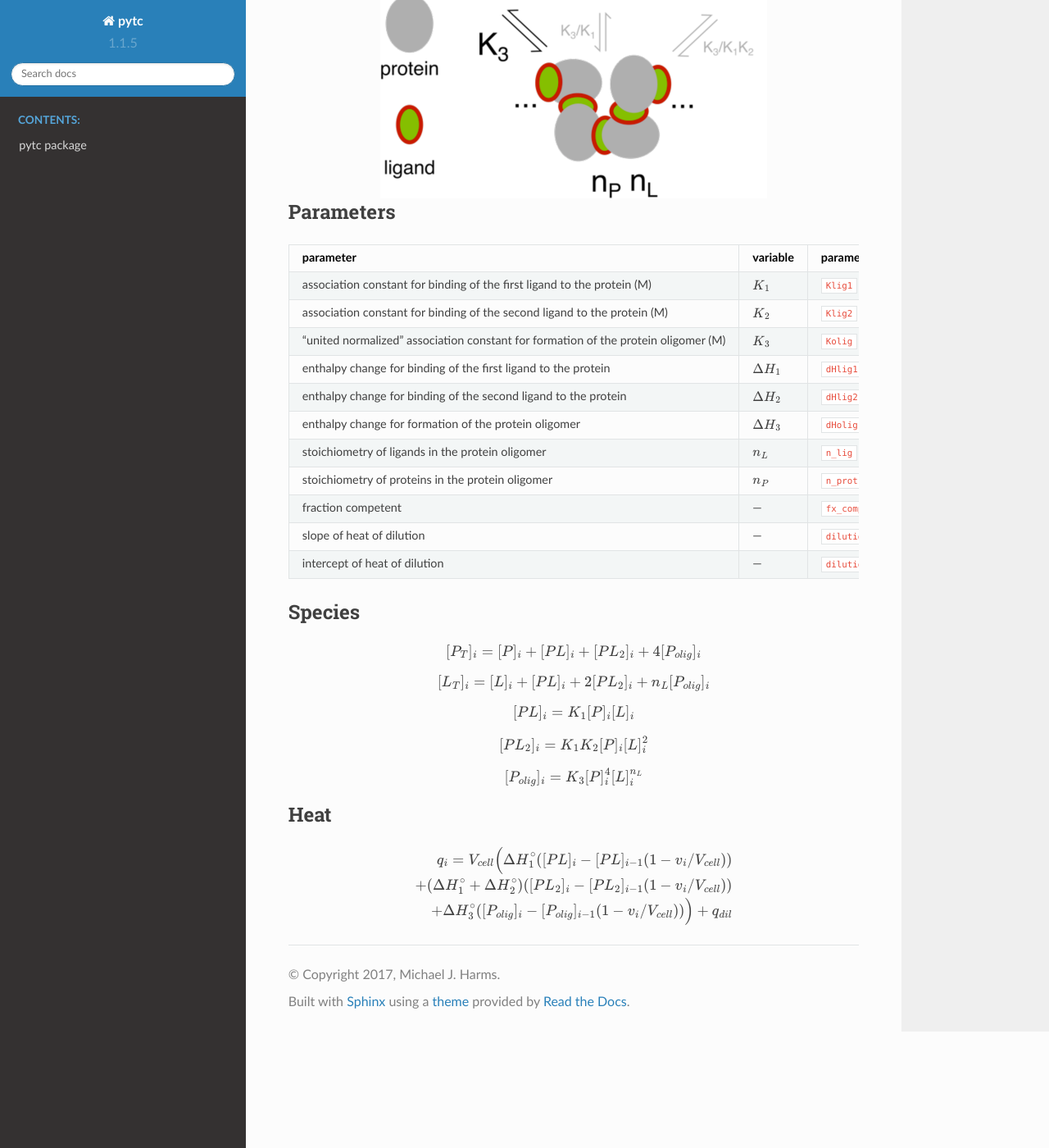
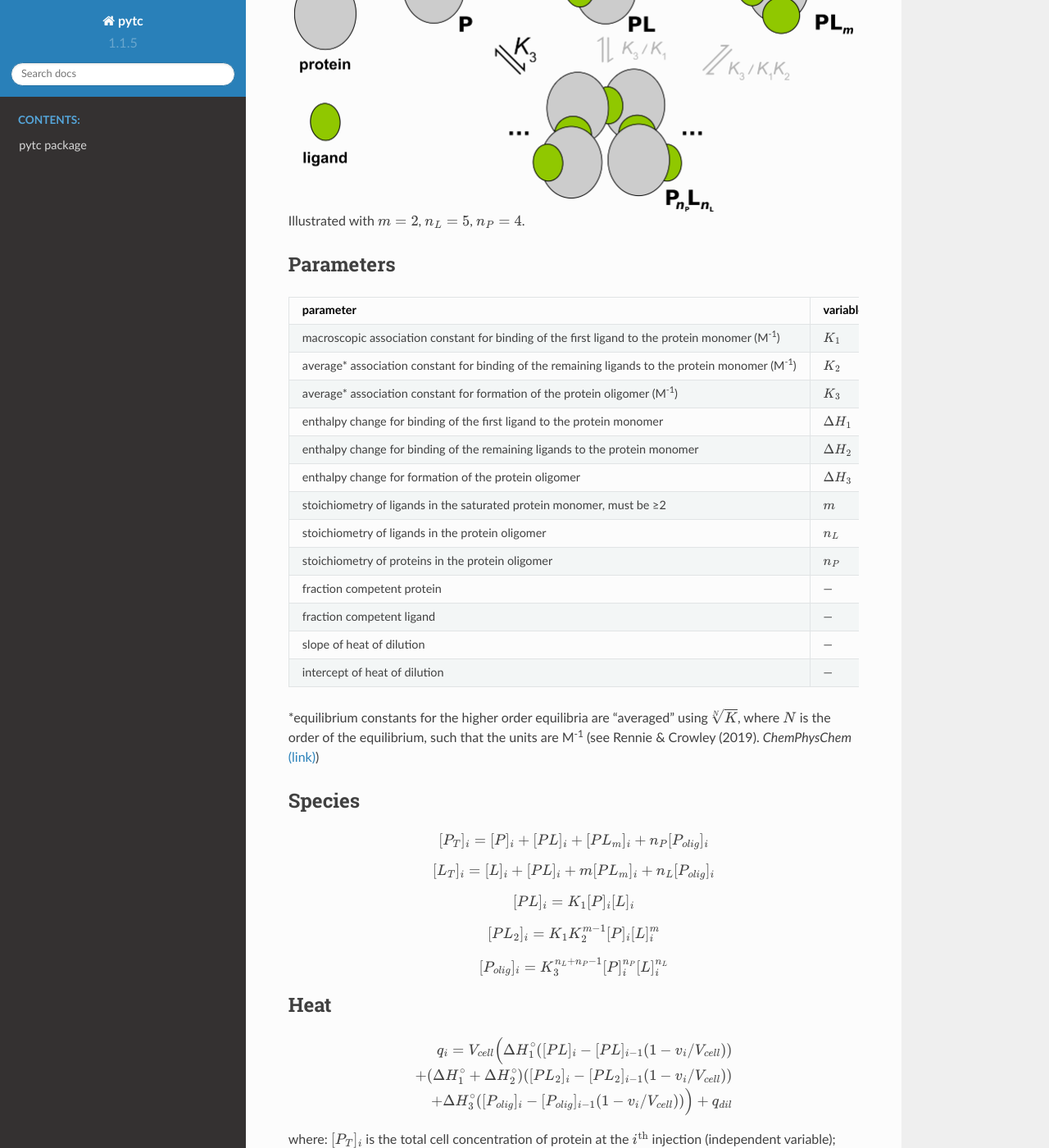
Before and after one commit to harmslab/pytc, a Sphinx documentation site: the page built from docs/source/indiv_models/assembly-auto-inhibition.rst, in a window 1280 px wide and 1400 px high, scrolled down 421 px. Shown: the whole window at 82% size. Built offline with Sphinx 7.4.7 and the Read the Docs theme 2.0.0, drawn with Linux system fonts in a browser that asks for light colours; some of the changed text lies outside the part shown.

Commit message:
Generalized model and added citation

```diff
--- a/docs/source/indiv_models/assembly-auto-inhibition.rst
+++ b/docs/source/indiv_models/assembly-auto-inhibition.rst
@@ -2,9 +2,9 @@
 
 Assembly Auto Inhibition
 ------------------------
-+ Ligand binding at two sites that promotes oligomerization and inhibition of binding.
++ Ligand binding that promotes protein oligomerization, which is auto-inhibited by saturation of ligand (related to the prozone effect).
 + Model contributed by: Martin Rennie, PhD
-+ This model is not yet published.
++ Rennie & Crowley (2019). *ChemPhysChem* `(link) <https://onlinelibrary.wiley.com/doi/10.1002/cphc.201900153>`_.
 + `indiv_models\.AssemblyAutoInhibition <https://github.com/harmslab/pytc/blob/master/pytc/indiv_models/assembly_auto_inhibition.py>`_
 
 Scheme
@@ -14,66 +14,78 @@ Scheme
     :scale: 25%
     :alt: model scheme
     :align: center
+Illustrated with :math:`m=2`, :math:`n_L=5`, :math:`n_P=4`.
 
 Parameters
 ~~~~~~~~~~
 +--------------------------------+------------------------+----------------------------+---------------+
 |parameter                       | variable               | parameter name             | class         |
 +================================+========================+============================+===============+
-|association constant for        |                        |                            |               |
-|binding of the first ligand to  |                        |                            |               |
-|the protein (M)                 | :math:`K_{1}`          | :code:`Klig1`              | thermodynamic |
+|macroscopic association constant|                        |                            |               |
+|for binding of the first ligand |                        |                            |               |
+|to the protein monomer          |                        |                            |               |
+|(M\ :sup:`-1`)                  | :math:`K_{1}`          | :code:`Klig1`              | thermodynamic |
 +--------------------------------+------------------------+----------------------------+---------------+
-|association constant for        |                        |                            |               |
-|binding of the second ligand to |                        |                            |               |
-|the protein (M)                 | :math:`K_{2}`          | :code:`Klig2`              | thermodynamic |
+|average* association constant   |                        |                            |               |
+|for binding of the remaining    |                        |                            |               |
+|ligands to the protein monomer  |                        |                            |               |
+|(M\ :sup:`-1`)                  | :math:`K_{2}`          | :code:`Klig2`              | thermodynamic |
 +--------------------------------+------------------------+----------------------------+---------------+
-|"united normalized" association |                        |                            |               |
-|constant for formation of the   |                        |                            |               |
-|protein oligomer (M)            | :math:`K_{3}`          | :code:`Kolig`              | thermodynamic |
+|average* association constant   |                        |                            |               |
+|for formation of the protein    |                        |                            |               |
+|oligomer (M\ :sup:`-1`)         | :math:`K_{3}`          | :code:`Kolig`              | thermodynamic |
 +--------------------------------+------------------------+----------------------------+---------------+
 |enthalpy change for             |                        |                            |               |
 |binding of the first ligand to  |                        |                            |               |
-|the protein                     | :math:`\Delta H_{1}`   | :code:`dHlig1`             | thermodynamic |
+|the protein monomer             | :math:`\Delta H_{1}`   | :code:`dHlig1`             | thermodynamic |
 +--------------------------------+------------------------+----------------------------+---------------+
 |enthalpy change for             |                        |                            |               |
-|binding of the second ligand to |                        |                            |               |
-|the protein                     | :math:`\Delta H_{2}`   | :code:`dHlig2`             | thermodynamic |
+|binding of the remaining ligands|                        |                            |               |
+|to the protein monomer          | :math:`\Delta H_{2}`   | :code:`dHlig2`             | thermodynamic |
 +--------------------------------+------------------------+----------------------------+---------------+
 |enthalpy change for formation   |                        |                            |               |
 |of the protein oligomer         |                        |                            |               |
 |                                | :math:`\Delta H_{3}`   | :code:`dHolig`             | thermodynamic |
 +--------------------------------+------------------------+----------------------------+---------------+
-| stoichiometry of ligands in    | :math:`n_{L}`          | :code:`n_lig`              | thermodynamic |
-| the protein oligomer           |                        |                            |               |
+|stoichiometry of ligands in     | :math:`m`              | :code:`m`                  | thermodynamic |
+|the saturated protein monomer,  |                        |                            |               |
+|must be ≥2                      |                        |                            |               |
 +--------------------------------+------------------------+----------------------------+---------------+
-| stoichiometry of proteins in   | :math:`n_{P}`          | :code:`n_prot`             | thermodynamic |
-| the protein oligomer           |                        |                            |               |
+|stoichiometry of ligands in     | :math:`n_{L}`          | :code:`n_lig`              | thermodynamic |
+|the protein oligomer            |                        |                            |               |
 +--------------------------------+------------------------+----------------------------+---------------+
-|fraction competent              | ---                    | :code:`fx_competent`       | nuisance      |
+|stoichiometry of proteins in    | :math:`n_{P}`          | :code:`n_prot`             | thermodynamic |
+|the protein oligomer            |                        |                            |               |
++--------------------------------+------------------------+----------------------------+---------------+
+|fraction competent protein      | ---                    | :code:`fx_prot_competent`  | nuisance      |
++--------------------------------+------------------------+----------------------------+---------------+
+|fraction competent ligand       | ---                    | :code:`fx_lig_competent`   | nuisance      |
 +--------------------------------+------------------------+----------------------------+---------------+
 |slope of heat of dilution       | ---                    | :code:`dilution_heat`      | nuisance      |
 +--------------------------------+------------------------+----------------------------+---------------+
 |intercept of heat of dilution   | ---                    | :code:`dilution_intercept` | nuisance      |
 +--------------------------------+------------------------+----------------------------+---------------+
+\*equilibrium constants for the higher order equilibria are "averaged" using :math:`\sqrt[N]{K}`,
+where :math:`N` is the order of the equilibrium, such that the units are M\ :sup:`-1`
+(see Rennie & Crowley (2019). *ChemPhysChem* `(link) <https://onlinelibrary.wiley.com/doi/10.1002/cphc.201900153>`_)
 
 Species
 ~~~~~~~
 
 .. math::
-    [P_{T}]_{i} =   [P]_{i} + [PL]_{i} + [PL_{2}]_{i} + 4[P_{olig}]_{i}
+    [P_{T}]_{i} =   [P]_{i} + [PL]_{i} + [PL_{m}]_{i} + n_{P}[P_{olig}]_{i}
 
 .. math::
-    [L_{T}]_{i} = [L]_{i} + [PL]_{i} + 2[PL_{2}]_{i} + n_{L}[P_{olig}]_{i}
+    [L_{T}]_{i} = [L]_{i} + [PL]_{i} + m[PL_{m}]_{i} + n_{L}[P_{olig}]_{i}
 
 .. math::
     [PL]_{i} = K_{1}[P]_{i}[L]_{i}
 
 .. math::
-    [PL_{2}]_{i} = K_{1}K_{2}[P]_{i}[L]_{i}^{2}
+    [PL_{2}]_{i} = K_{1}K_{2}^{m-1}[P]_{i}[L]_{i}^{m}
 
 .. math::
-    [P_{olig}]_{i} = K_{3}[P]_{i}^{4}[L]_{i}^{n_{L}}
+    [P_{olig}]_{i} = K_{3}^{n_{L}+n_{P}-1}[P]_{i}^{n_{P}}[L]_{i}^{n_{L}}
 
 
 Heat
@@ -83,3 +95,10 @@ Heat
     q_{i} = V_{cell}\Big ( \Delta H_{1}^{\circ}([PL]_{i} - [PL]_{i-1}(1-v_{i}/V_{cell})) \\
                           + (\Delta H_{1}^{\circ} + \Delta H_{2}^{\circ})([PL_{2}]_{i} - [PL_{2}]_{i-1}(1 - v_{i}/V_{cell})) \\
                           +  \Delta H_{3}^{\circ}([P_{olig}]_{i} - [P_{olig}]_{i-1}(1 - v_{i}/V_{cell})) \Big ) + q_{dil}
+
+where: :math:`[P_{T}]_{i}` is the total cell concentration of protein at the :math:`i^\text{th}` injection (independent variable);
+:math:`[L_{T}]_{i}` is the total cell concentration of ligand at the :math:`i^\text{th}` injection (independent variable);
+:math:`V_{cell}` is the volume of the cell;
+:math:`v_{i}` is the volume of the :math:`i^\text{th}` injection;
+:math:`q_{i}` is the heat generated from the :math:`i^\text{th}` injection;
+:math:`q_{dil}` is the heat of dilution.
```
Also changed, not shown: docs/source/indiv_models/assembly-auto-inhibition_scheme.png, 1 other file.
